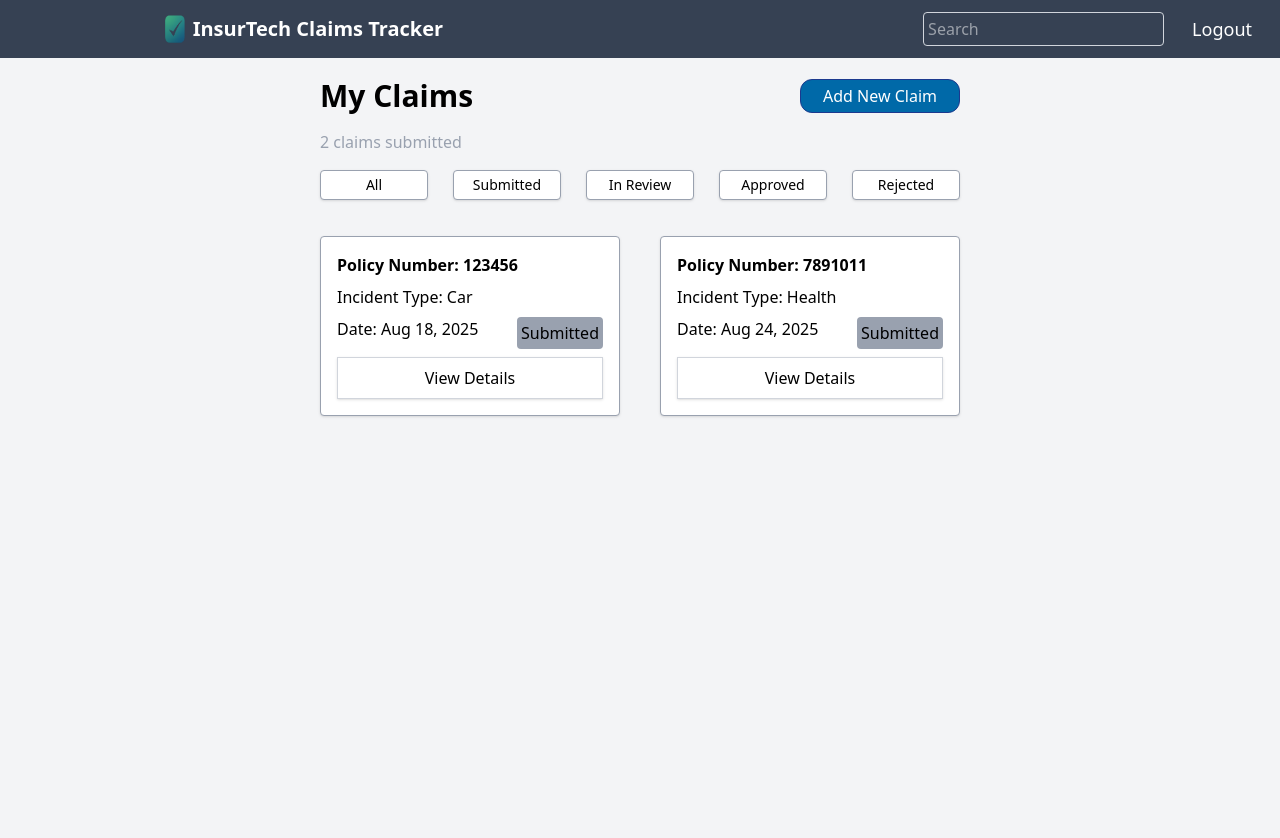
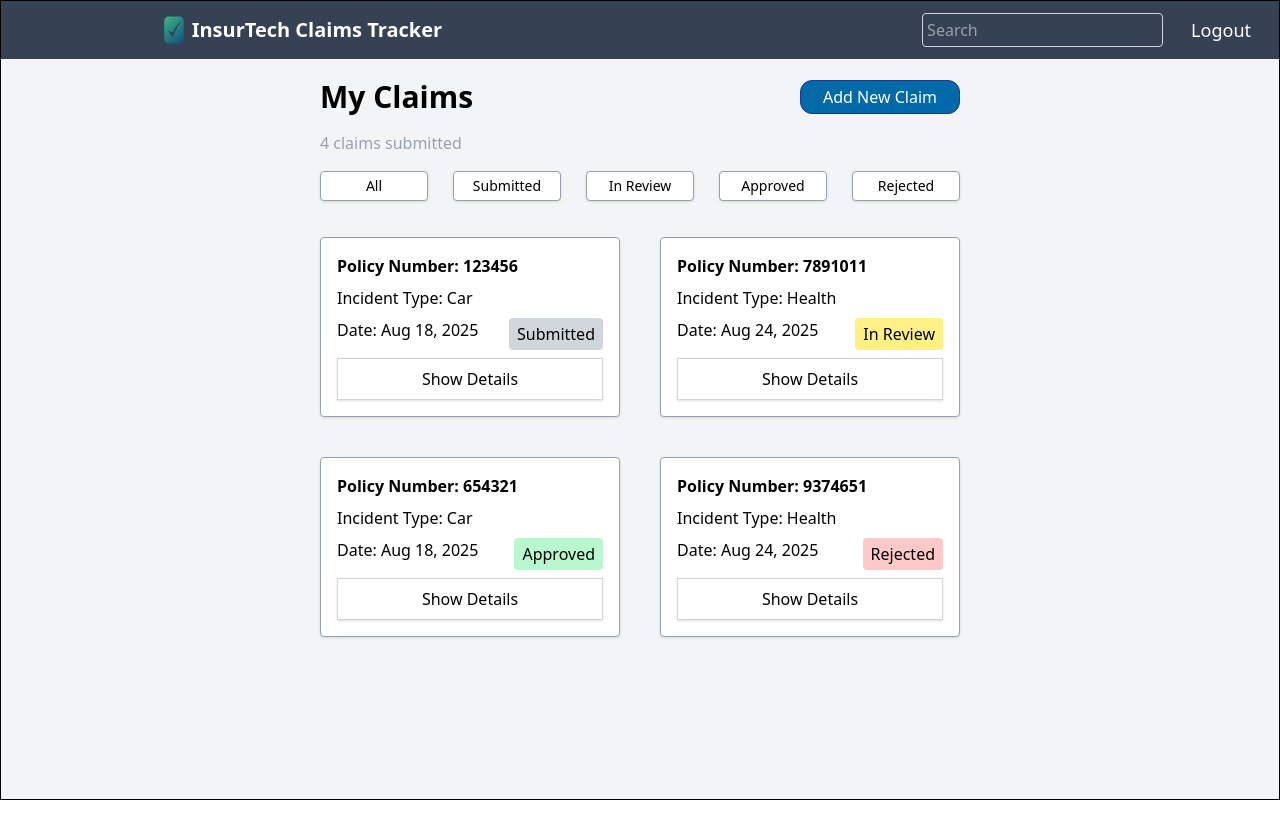
Before and after one commit to Molo-M/insurtech-claims-tracker, a React (Vite) app: page /dashboard in a window 1280 px wide. Shown: the top 838 px of the page. After the commit the page ends 800 px from the top, so only its background shows below. Built offline with nearby package versions, Linux system fonts and the light colour scheme.

Commit message:
add view details and dynamic status coloring on the claim cards

```diff
--- a/src/claimsData.js
+++ b/src/claimsData.js
@@ -4,6 +4,7 @@ export default [
         incidentType: "Car",
         date: "Aug 18, 2025",
         description: "Delivery truck collided with my truck",
+        imgUrl: "crash.jpg",
         status: "Submitted"
     },
     {
@@ -11,6 +12,23 @@ export default [
         incidentType: "Health",
         date: "Aug 24, 2025",
         description: "Lost my front tooth in a fight",
-        status: "Submitted"
+        imgUrl: "man-falling-down-stairs.jpg",
+        status: "In Review"
+    },
+    {
+        policyNum: 654321,
+        incidentType: "Car",
+        date: "Aug 18, 2025",
+        description: "Delivery truck collided with my truck",
+        imgUrl: "crash.jpg",
+        status: "Approved"
+    },
+    {
+        policyNum: 9374651,
+        incidentType: "Health",
+        date: "Aug 24, 2025",
+        description: "Lost my front tooth in a fight",
+        imgUrl: "man-falling-down-stairs.jpg",
+        status: "Rejected"
     }
 ]
--- a/src/components/ClaimCard.jsx
+++ b/src/components/ClaimCard.jsx
@@ -1,13 +1,31 @@
+import { useState } from "react"
+
 export default function ClaimCard(props) {
+    // Functionality for status color (e.g Rejected is red)
+    const colors = {
+        "Submitted": "bg-gray-300",
+        "In Review": "bg-yellow-200",
+        "Approved": "bg-green-200",
+        "Rejected": "bg-red-200"
+    }
+    // Functionality for showing claims details
+    const [showDetails, setShowDetails] = useState(false)
+    function toggleDetails() {
+        setShowDetails(prevItem => !prevItem)
+    }
     return (
         <article className="w-75 flex flex-col gap-2 bg-white border border-gray-400 shadow-sm p-4 rounded-sm">
             <h1 className="font-bold">Policy Number: {props.policyNum}</h1>
             <h2>Incident Type: {props.incidentType}</h2>
             <div className="claims_date flex justify-between">
                 <h2>Date: {props.date}</h2>
-                <span className="p-1 bg-gray-400 rounded-sm">{props.status}</span>
+                <span className={`claim_status py-1 px-2 ${colors[props.status]} rounded-sm`}>{props.status}</span>
             </div>
-            <button className="border border-gray-300 shadow-sm p-2 cursor-pointer hover:bg-gray-100">View Details</button>
+            {showDetails && <div className="details flex flex-col gap-3 py-5">
+                <img className="" src={props.img} alt="" />
+                <p className="">{props.description}</p>
+            </div>}
+            <button onClick={toggleDetails} className="border border-gray-300 shadow-sm p-2 cursor-pointer hover:bg-gray-100">{showDetails ? "Hide" : "Show"} Details</button>
         </article>
     )
 }
--- a/src/index.css
+++ b/src/index.css
@@ -23,4 +23,7 @@
     form label {
         @apply mb-1;
     }
+    /* body {
+        @apply bg-gray-100;
+    } */
 }
--- a/src/pages/DashboardPage.jsx
+++ b/src/pages/DashboardPage.jsx
@@ -14,10 +14,13 @@ export default function Dashboard() {
     // Pull claims data to display it on dashboard
     const claims = claimsData.map(item =>
         <ClaimCard
+            key = {item.policyNum}
             policyNum = {item.policyNum}
             incidentType = {item.incidentType}
             date = {item.date}
             status = {item.status}
+            description = {item.description}
+            img = {item.imgUrl}
         />)
 
     // Functionality for showing the claims form when you click on "Add New Claim" button
@@ -26,7 +29,7 @@ export default function Dashboard() {
         setFormVisible(prevItem => !prevItem)
     }
     return (
-        <div className="body flex flex-col">
+        <div className="dashboard_body flex flex-col bg-gray-100 border h-screen">
             <header className="flex py-3 px-7 items-center justify-end sm:gap-120 text-white bg-gray-700">
                 <div className="title flex gap-2">
                     <img className="w-5" src="./Logo-edited.png" alt="" />
@@ -37,7 +40,7 @@ export default function Dashboard() {
                     <button className="text-lg cursor-pointer hover:font-semibold" onClick={handleClick}>Logout</button>
                 </div>
             </header>
-            <main className="flex flex-col gap-4 items-center py-5 bg-gray-100 h-screen">
+            <main className="flex flex-col gap-4 items-center py-5 bg-gray-100">
                 <div className="dashboard flex flex-col gap-4">
                     <div className="header flex justify-between items-center">
                         <h1 className="text-3xl font-semibold">My Claims</h1>
@@ -51,7 +54,7 @@ export default function Dashboard() {
                         <button>Approved</button>
                         <button>Rejected</button>
                     </nav>
-                    <section className="grid grid-cols-2 gap-10">
+                    <section className="grid grid-cols-2 gap-10 items-start">
                         {claims}
                     </section>
                 </div>
```
Also changed, not shown: public/crash.jpg (added), public/man-falling-down-stairs.jpg (added).
